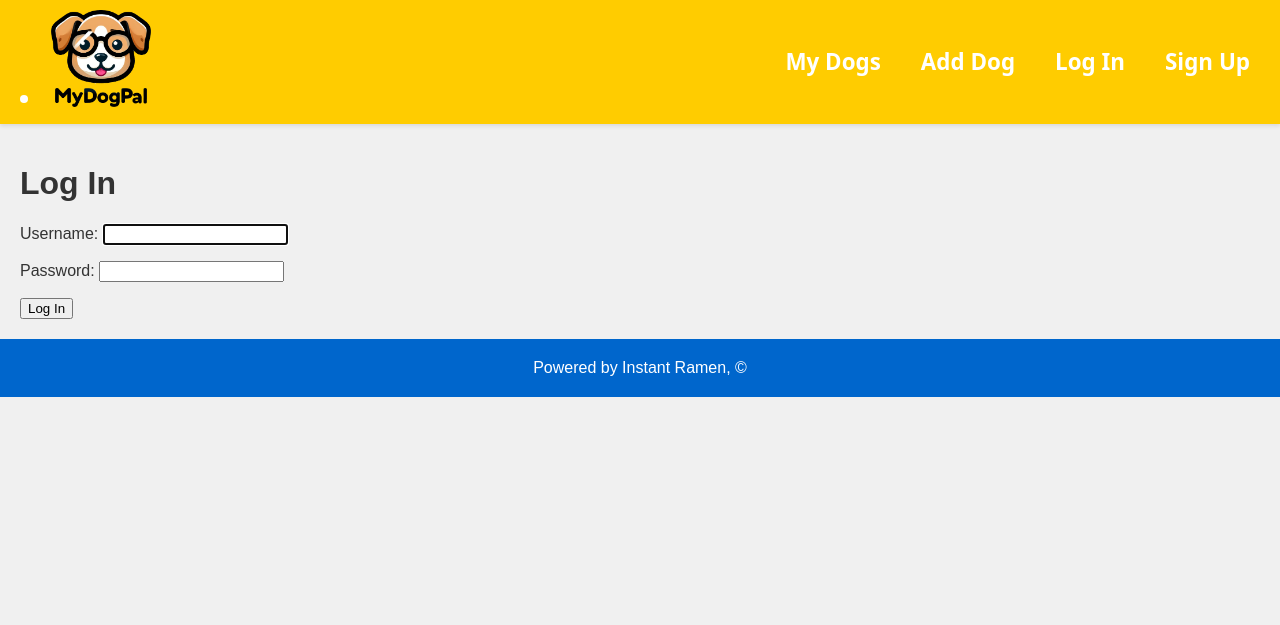
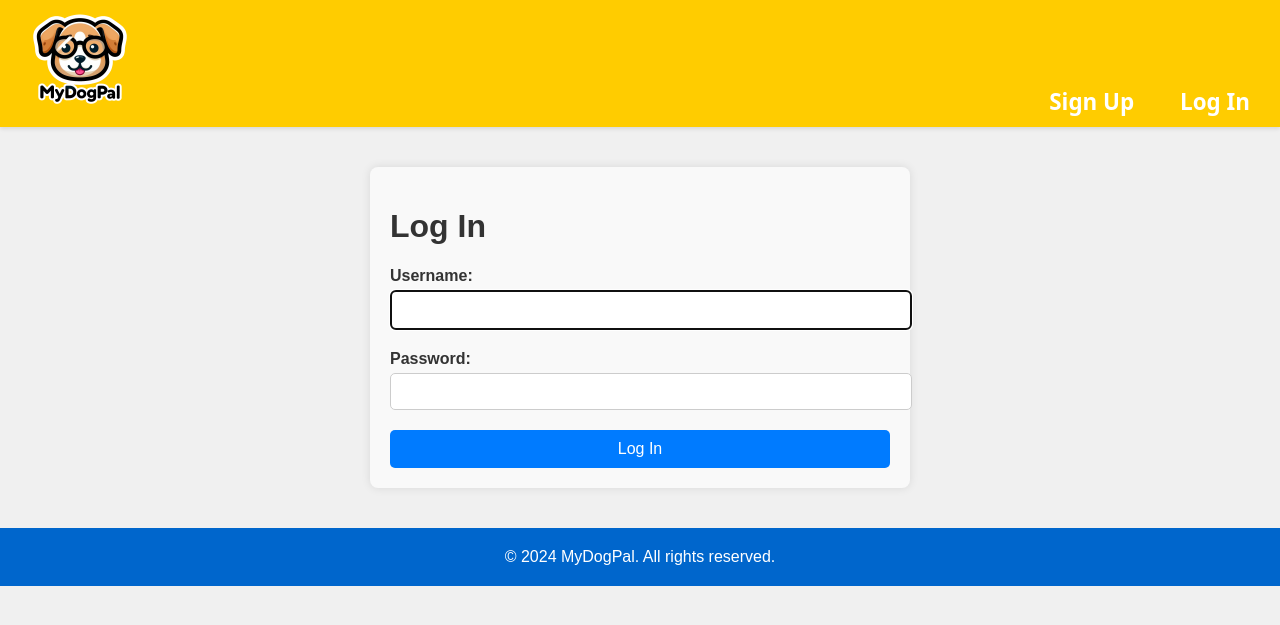
Before and after one commit to avang02/my_dog_pal, a Django app: page /accounts/login/ in a window 1280 px wide. Shown: the top 625 px of the page. Run offline with Django 5.2, Linux system fonts and the light colour scheme.

Commit message:
css styling, adjusted forms, authen restrictions

```diff
--- a/main_app/static/css/style.css
+++ b/main_app/static/css/style.css
@@ -16,26 +16,16 @@ nav {
     display: flex;
     justify-content: space-between;
     align-items: flex-end;
-    font-family: Poppins, Noto Sans, franklin gothic Medium, Tahoma, sans-serif;
+    font-family: 'Poppins', 'Noto Sans', 'franklin gothic Medium', Tahoma, sans-serif;
     font-weight: 600;
     transition: background-color .2s ease-in-out;
     font-size: 1.4rem;
-}
-
-nav .nav-container {
-    display: flex;
-    align-items: center;
-    flex-grow: 1;
-    height: 100%;
 }
 
 nav ul {
     list-style-type: none;
     margin: 0;
     padding: 0;
-    display: flex;
-    justify-content: flex-end;
-    margin-left: auto;
 }
 
 nav ul li {
@@ -46,7 +36,6 @@ nav ul li {
 nav ul li:first-child {
     margin-left: 0;
 }
-
 
 nav ul li a {
     color: white;
@@ -78,3 +67,193 @@ footer {
     text-align: center;
     padding: 20px 0;
 }
+
+.card-container {
+    display: flex;
+    flex-wrap: wrap;
+    gap: 20px;
+}
+
+.card-link {
+    text-decoration: none;
+    color: inherit;
+}
+
+.card {
+    background-color: #ffffff;
+    border: 1px solid #e0e0e0;
+    border-radius: 5px;
+    box-shadow: 0 2px 4px rgba(0, 0, 0, 0.1);
+    width: 300px;
+    padding: 20px;
+}
+
+.card-content {
+    font-size: 16px;
+}
+
+.card-title {
+    font-size: 20px;
+    font-weight: bold;
+    margin-bottom: 10px;
+}
+
+.card-actions {
+    padding: 10px 20px;
+    border-top: 1px solid #e0e0e0;
+    display: flex;
+    justify-content: space-between;
+}
+
+.btn-delete, .btn-edit {
+    text-decoration: none;
+    padding: 8px 16px;
+    border-radius: 3px;
+    color: #fff;
+    cursor: pointer;
+}
+
+.btn-delete {
+    background-color: #f44336;
+}
+
+.btn-edit {
+    background-color: #2196F3;
+}
+
+.form-container {
+    margin: 20px auto;
+    max-width: 400px;
+    background-color: #fff;
+    padding: 20px;
+    border-radius: 5px;
+    box-shadow: 0 2px 4px rgba(0, 0, 0, 0.1);
+}
+
+.form-group {
+    margin-bottom: 20px;
+}
+
+.form-group label {
+    display: block;
+    margin-bottom: 5px;
+    font-weight: bold;
+}
+
+input[type="text"],
+input[type="number"],
+select {
+    width: 200px;
+    padding: 10px;
+    font-size: 16px;
+    border: 1px solid #ccc;
+    border-radius: 5px;
+}
+
+button[type="submit"] {
+    background-color: #0066cc;
+    color: #fff;
+    padding: 10px 20px;
+    border: none;
+    border-radius: 5px;
+    cursor: pointer;
+    font-size: 16px;
+    transition: background-color 0.3s ease;
+}
+
+button[type="submit"]:hover {
+    background-color: #0050aa;
+}
+
+.login-container {
+    max-width: 500px;
+    margin: 0 auto;
+    padding: 20px;
+    background-color: #f9f9f9;
+    border-radius: 8px;
+    box-shadow: 0 0 10px rgba(0, 0, 0, 0.1);
+}
+
+.login-form {
+    margin-top: 20px;
+}
+
+.form-group {
+    margin-bottom: 20px;
+}
+
+label {
+    font-weight: bold;
+}
+
+input[type="text"],
+input[type="password"] {
+    width: 200px;
+    padding: 10px;
+    border: 1px solid #ccc;
+    border-radius: 5px;
+}
+
+button.btn-primary {
+    display: block;
+    width: 100%;
+    padding: 10px;
+    background-color: #007bff;
+    color: #fff;
+    border: none;
+    border-radius: 5px;
+    cursor: pointer;
+}
+
+button.btn-primary:hover {
+    background-color: #0056b3;
+}
+
+.signup-container {
+    max-width: 400px;
+    margin: 0 auto;
+    padding: 20px;
+    background-color: #f9f9f9;
+    border-radius: 8px;
+    box-shadow: 0 0 10px rgba(0, 0, 0, 0.1);
+}
+
+.signup-form {
+    margin-top: 20px;
+}
+
+.form-group {
+    margin-bottom: 20px;
+}
+
+.error-message {
+    color: #ff0000;
+}
+
+label {
+    font-weight: bold;
+}
+
+input[type="text"],
+input[type="email"],
+input[type="password"] {
+    width: 100%;
+    padding: 10px;
+    border: 1px solid #ccc;
+    border-radius: 5px;
+}
+
+button.btn-primary {
+    display: block;
+    width: 100%;
+    padding: 10px;
+    background-color: #007bff;
+    color: #fff;
+    border: none;
+    border-radius: 5px;
+    cursor: pointer;
+}
+
+button.btn-primary:hover {
+    background-color: #0056b3;
+}
--- a/main_app/templates/base.html
+++ b/main_app/templates/base.html
@@ -12,25 +12,32 @@
 <body>
     <header>
         <nav>
-      <div class="nav-container">
-          <li><img src="{% static 'images/MyDogPalLogo.png' %}" alt="MyDogPal Logo"></li>
             <ul>
+                <li><a href="/" class="logo"><img src="{% static 'images/DogPalLogostrokepng.png'%}" alt="MyDogPal Logo"></a></li>
+            </ul>
+            <ul>
+                {% if user.is_authenticated %}
                 <li><a href="/dogs">My Dogs</a></li>
                 <li><a href="{% url 'dogs_create' %}">Add Dog</a></li>
+                <li>
+                    <form action="{% url 'logout' %}" method="POST">
+                        {% csrf_token %}
+                        <button type="submit" class="btn">Log Out</button>
+                    </form>
+                </li>
+                {% else %}
+                <li><a href="{% url 'signup' %}">Sign Up</a></li>
                 <li><a href="{% url 'login' %}">Log In</a></li>
-          <li><a href="{% url 'signup' %}">Sign Up</a></li>
-
+                {% endif %}
             </ul>
-      </div>
         </nav>
     </header>
-  <main>
+    <main class="container">
         {% block content %}
         {% endblock %}
     </main>
-
     <footer>
-    <div>Powered by Instant Ramen, &copy;</div>
+        &copy; 2024 MyDogPal. All rights reserved.
     </footer>
 </body>
 </html>
--- a/main_app/templates/registration/login.html
+++ b/main_app/templates/registration/login.html
@@ -1,13 +1,19 @@
 {% extends 'base.html' %}
 {% block content %}
-
-<h1>Log In</h1>
-
-<form method="POST" action="{% url 'login' %}">
-    {% csrf_token %}
-    {{ form.as_p }}
-    <input type="hidden" name="next" value="{{ next }}">
-    <button type="submit" class="btn">Log In</button>
-  </form>
-
+<div class="login-container">
+    <h1>Log In</h1>
+    <form method="POST" action="{% url 'login' %}" class="login-form">
+        {% csrf_token %}
+        <div class="form-group">
+            {{ form.username.label_tag }}
+            {{ form.username }}
+        </div>
+        <div class="form-group">
+            {{ form.password.label_tag }}
+            {{ form.password }}
+        </div>
+        <input type="hidden" name="next" value="{{ next }}">
+        <button type="submit" class="btn btn-primary">Log In</button>
+    </form>
+</div>
 {% endblock %}
```
Also changed, not shown: main_app/templates/dogs/detail.html (+14 -8 lines), main_app/templates/dogs/index.html (+4 -6 lines), main_app/templates/registration/signup.html (+24 -9 lines), main_app/views.py (+12 -6 lines), main_app/static/images/DogPalLogostrokepng.png (added). Lines whose indentation alone changed are shown as unchanged.
